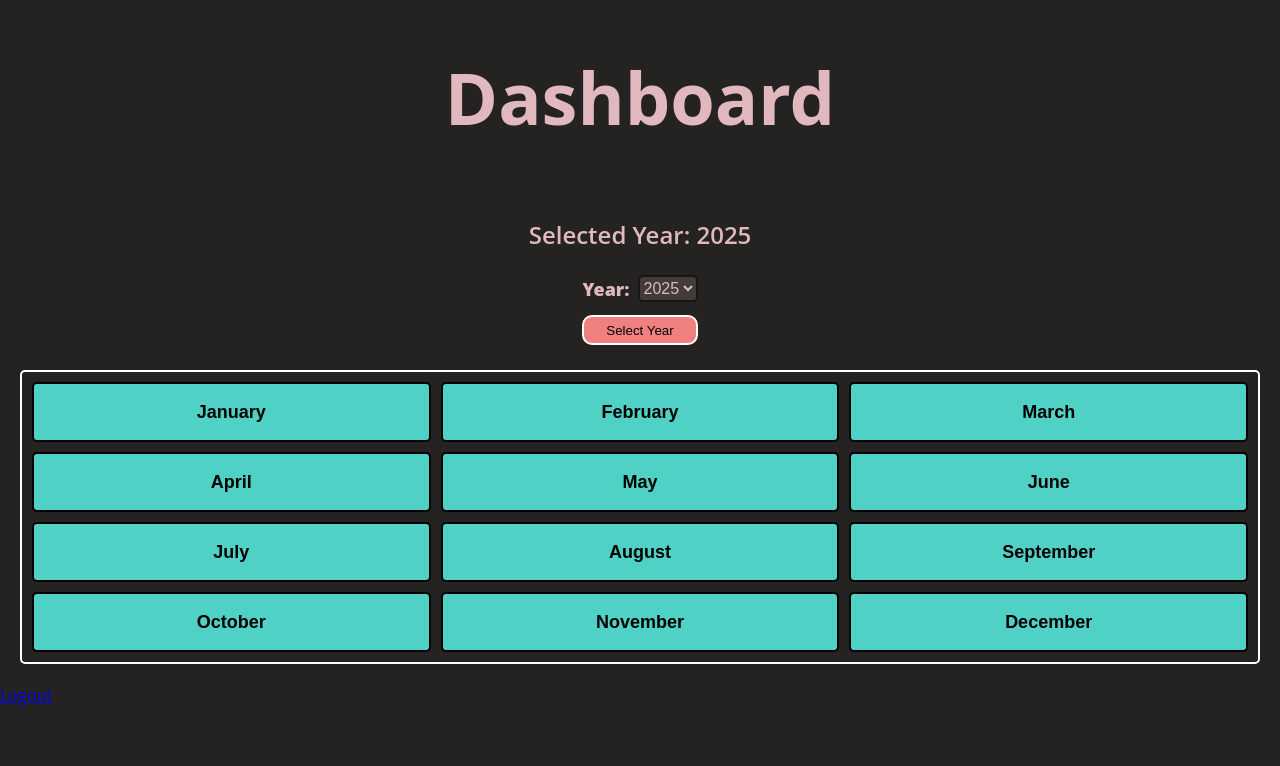
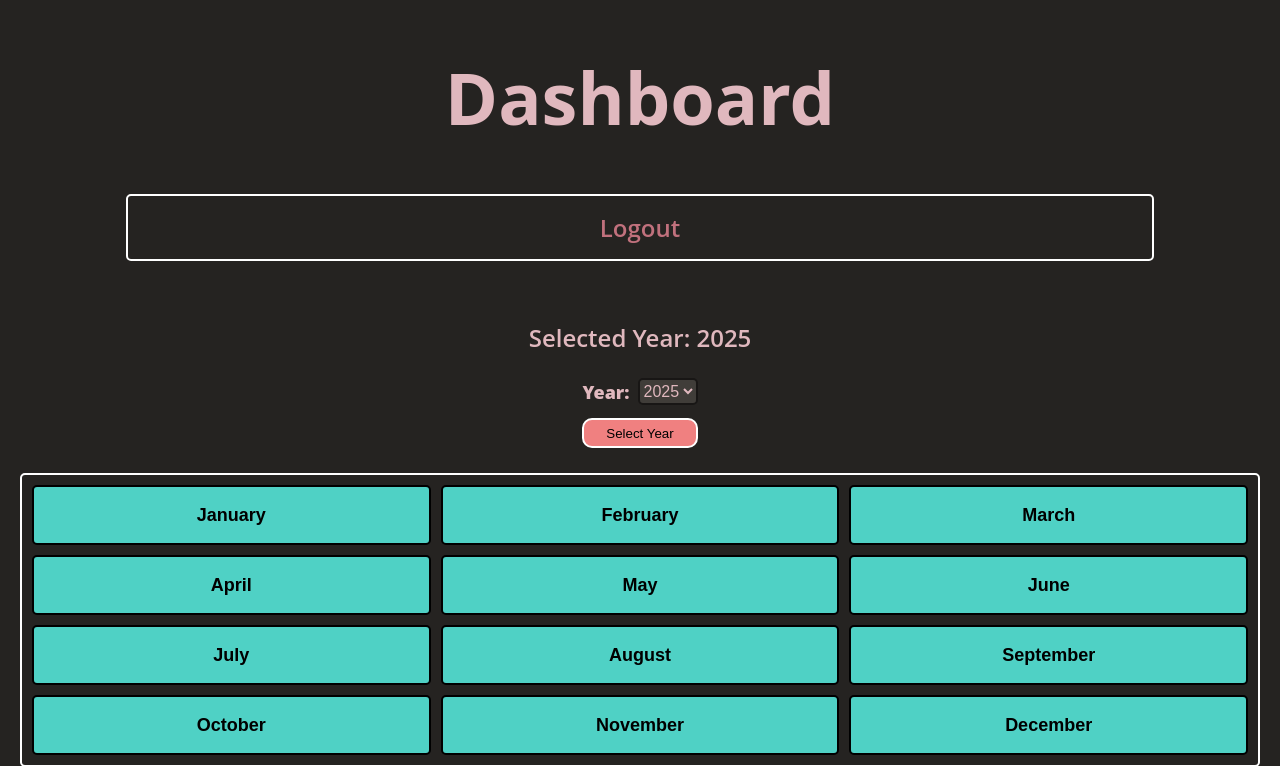
Before and after one commit to loganpinel06/Checkr-S, a Flask app: page /dashboard in a window 1280 px wide. Shown: the top 766 px of the page. Run offline with Flask 3, Linux system fonts and the light colour scheme; the visitor is signed in with stand-in values (Sample User, id 1).

Commit message:
Added the nav bar to dashboard.html

```diff
--- a/app/templates/main/dashboard.html
+++ b/app/templates/main/dashboard.html
@@ -14,6 +14,12 @@ and gather the appropriate data for a certain month -->
 <header>
     <!-- Main header for dashboard page -->
     <h1>Dashboard</h1>
+    <!-- Nav Bar -->
+    <nav class="navbar">
+        <ul>
+            <li><a href="{{url_for('auth.logout')}}" id="logoutlink">Logout</a></li>
+        </ul>
+    </nav>
 </header>
 
 <!-- Create a div and class for a year selector -->
@@ -45,7 +51,5 @@ and gather the appropriate data for a certain month -->
         </a>
     {% endfor %}
 </div>
-<!-- Link to logout -->
-<a href="{{url_for('auth.logout')}}" id="logoutlink">Logout</a>
 
 {% endblock %}
```
